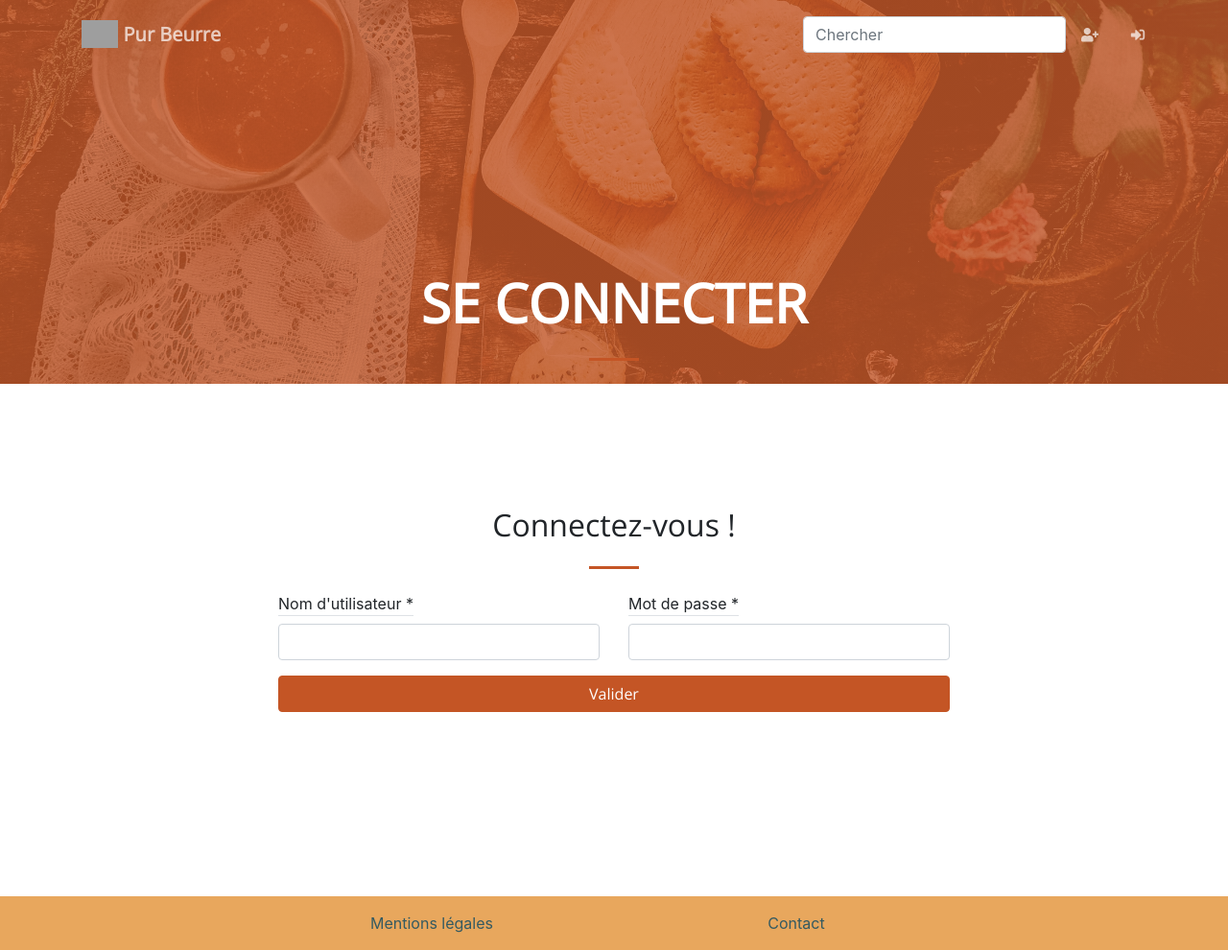
After one commit to isottellina/purbeurre, a Django app: page /user/signin?next=/user/account in a window 1280 px wide. The commit adds this page. Shown: the whole page at 96% size. Run offline with Django 3.2, Linux system fonts and the light colour scheme; style sheets or scripts are compiled from the project's sources; some libraries are stand-ins or nearby versions; some web fonts are replaced; grey boxes are pictures that could not be loaded.

Commit message:
Added sign-in, sign-out and account page

```diff
--- a/home/views.py
+++ b/home/views.py
@@ -3,7 +3,7 @@
 # Filename: views.py
 # Author: Louise <louise>
 # Created: Sun Apr 26 21:16:55 2020 (+0200)
-# Last-Updated: Sun Apr 26 23:03:02 2020 (+0200)
+# Last-Updated: Mon Apr 27 23:22:00 2020 (+0200)
 #           By: Louise <louise>
 #
 from django.shortcuts import render
--- a/templates/_navbar.html
+++ b/templates/_navbar.html
@@ -17,7 +17,7 @@
 	{% if request.user.is_authenticated %}
 	<!-- My account-->
         <li class="nav-item">
-	  <a class="nav-link" href="#" title="Mon compte">
+	  <a class="nav-link" href="{% url 'users:account' %}" title="Mon compte">
 	    <i class="fas fa-fw fa-user"></i>
 	    <span class="d-lg-none">Mon compte</span>
 	  </a>
@@ -34,7 +34,7 @@
 	</li>
 	<!-- Log out-->
 	<li class="nav-item">
-	  <a class="nav-link" href="#" title="Se déconnecter">
+	  <a class="nav-link" href="{% url 'users:signout' %}" title="Se déconnecter">
 	    <i class="fas fa-fw fa-sign-out-alt"></i>
 	    <span class="d-lg-none">Se déconnecter</span>
 	  </a>
@@ -49,7 +49,7 @@
 	</li>
 	<!-- Log in-->
 	<li class="nav-item">
-	  <a class="nav-link" href="#" title="Se connecter">
+	  <a class="nav-link" href="{% url 'users:signin' %}" title="Se connecter">
 	    <i class="fas fa-fw fa-sign-in-alt"></i>
 	    <span class="d-lg-none">Se connecter</span>
 	  </a>
--- a/templates/base.html
+++ b/templates/base.html
@@ -38,15 +38,6 @@
       </div>
     </header>
     {% endblock %}
-    <!-- Error message -->
-    {% if error_message %}
-    <div class="alert alert-danger alert-dismissible fade show" role="alert">
-      {{ error_message }}
-      <button type="button" class="close" data-dismiss="alert" aria-label="Close">
-	<span aria-hidden="true">&times;</span>
-      </button>
-    </div>
-    {% endif %}
     <!-- Content-->
     {% block content %}
     {% endblock %}
--- /dev/null
+++ b/users/templates/users/signin.html
@@ -0,0 +1,54 @@
+{% extends 'base.html' %}
+{% load static %}
+
+{% block title %}Se connecter{% endblock %}
+{% block masttitle %}Se connecter{% endblock %}
+
+{% block content %}
+<section class="page-section" id="signup">
+  <div class="container">
+    <div class="row justify-content-center">
+      <div class="col-lg-8">
+        <h2 class="mt-0 text-center">Connectez-vous !</h2>
+        <hr class="divider my-4" />
+	<div class="mb-5">
+	  <form class="container needs-validation" action="{% url 'users:signin' %}" method="post" novalidate>
+	    {% csrf_token %}
+	    <!-- Set up redirect if need there be-->
+	    {% if request.GET.next %}
+	    <input type="hidden" name="next" value="{{ request.GET.next }}" />
+	    {% elif request.POST.next %}
+	    {# We need this in case the user fails the first time #}
+	    <input type="hidden" name="next" value="{{ request.POST.next }}" />
+	    {% endif %}
+	    <div class="row">
+	      <div class="form-group col-lg-6">
+		<label class="border-bottom" for="usernameInput">Nom d'utilisateur *</label>
+		<input class="form-control" name="username" id="usernameInput" required>
+		<div class="invalid-feedback">
+		  Un nom d'utilisateur est requis.
+		</div>
+	      </div>
+	      <div class="form-group col-lg-6">
+		<label class="border-bottom" for="passwordInput">Mot de passe *</label>
+		<input type="password" class="form-control" name="password" id="passwordInput" required>
+		<div class="invalid-feedback">
+		  Un mot de passe est requis.
+		</div>
+	      </div>
+	    </div>
+	    <div class="row">
+	      <div class="form-group col-lg-12">
+		<button type="submit" class="btn btn-primary btn-block">Valider</button>
+	      </div>
+	    </div>
+	  </form>
+	</div>
+      </div>
+  </div>
+</section>
+{% endblock %}
+
+{% block javascript %}
+<script src="{% static 'users/js/signup_validate.js' %}"></script>
+{% endblock %}
--- a/users/urls.py
+++ b/users/urls.py
@@ -3,7 +3,7 @@
 # Filename: urls.py
 # Author: Louise <louise>
 # Created: Mon Apr 27 14:28:50 2020 (+0200)
-# Last-Updated: Mon Apr 27 14:29:13 2020 (+0200)
+# Last-Updated: Mon Apr 27 23:26:43 2020 (+0200)
 #           By: Louise <louise>
 #
 from django.urls import path
@@ -13,4 +13,8 @@ from . import views
 app_name = 'users'
 urlpatterns = [
     path('signup', views.signup, name='signup'),
+    path('signin', views.signin, name='signin'),
+    path('signout', views.signout, name='signout'),
+
+    path('account', views.account, name='account')
 ]
--- a/users/views.py
+++ b/users/views.py
@@ -3,14 +3,15 @@
 # Filename: views.py
 # Author: Louise <louise>
 # Created: Mon Apr 27 14:00:21 2020 (+0200)
-# Last-Updated: Mon Apr 27 21:35:19 2020 (+0200)
+# Last-Updated: Mon Apr 27 23:48:14 2020 (+0200)
 #           By: Louise <louise>
 #
 from django.http import HttpResponse, HttpResponseRedirect
 from django.urls import reverse
 from django.shortcuts import render
-from django.contrib.auth import login
+from django.contrib.auth import login, logout, authenticate
 from django.contrib.auth.models import User
+from django.contrib.auth.decorators import login_required
 
 from .forms import UserForm
 
@@ -22,7 +23,16 @@ def signup(request):
         return render(request, "users/signup.html")
     elif request.method == "POST":
         user_form = UserForm(request.POST)
+
         if user_form.is_valid():
+            user_already_exists = User.objects.filter(
+                username=user_form.cleaned_data['username']
+            ).exists()
+
+            if user_already_exists:
+                # If the user already exists, fail.
+                return render(request, "users/signup.html")
+
             user = User.objects.create(
                 username=user_form.cleaned_data['username'],
                 first_name=user_form.cleaned_data['first_name'],
@@ -36,3 +46,36 @@ def signup(request):
             return HttpResponseRedirect(reverse('home:index'))
         else:
             return render(request, "users/signup.html")
+
+def signin(request):
+    if request.method == "GET":
+        return render(request, "users/signin.html")
+    elif request.method == "POST":
+        # Since we only have to test if the fields are present
+        # we don't need a Form.
+        try:
+            user = authenticate(
+                username=request.POST['username'],
+                password=request.POST['password']
+            )
+
+            if user is not None:
+                login(request, user)
+                if request.POST['next']:
+                    return HttpResponseRedirect(request.POST['next'])
+                else:
+                    return HttpResponseRedirect(reverse('home:index'))
+            error_message = "Nom d'utilisateur ou mot de passe incorrect"
+        except KeyError: # a field was missing
+            error_message = "Un des deux champs était vide"
+        return render(request, "users/signin.html", {
+            "error_message": error_message
+        })
+
+def signout(request):
+    logout(request)
+    return HttpResponseRedirect(reverse('home:index'))
+
+@login_required(login_url='/user/signin')
+def account(request):
+    return render(request, "users/account.html")
```
Also changed, not shown: users/templates/users/account.html (added, +21 -0 lines).
